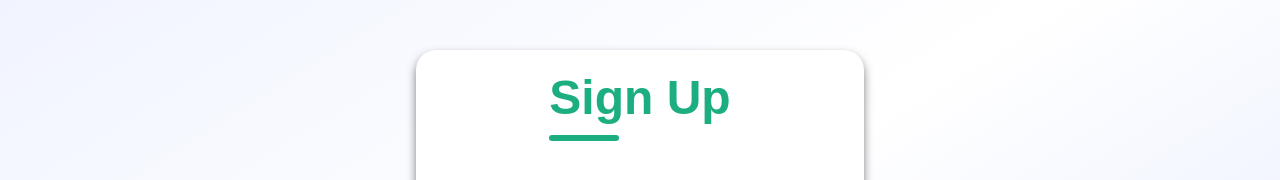
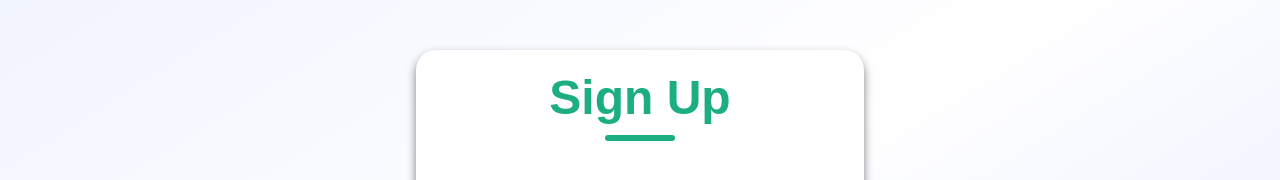
Before and after one commit to NelMatrix743/simple_react_sign_in_up, a React (Vite) app: page / in a window 1280 px wide. Shown: the part 138-318 px from the top of the page. Built offline with nearby package versions, Linux system fonts and the light colour scheme.

Commit message:
center align header section

```diff
--- a/src/Components/AuthSection/AuthSection.css
+++ b/src/Components/AuthSection/AuthSection.css
@@ -18,6 +18,14 @@
 }
 
 
+.header-section {
+    width: 100%;
+    display: flex;
+    flex-direction: column;
+    justify-content: center;
+    align-items: center;
+}
+
 .header-text {
     color: #1CAE81;
     font-size: 48px;
@@ -26,6 +34,7 @@
 }
 
 .underline {
+    display: inline;
     width: 70px;
     height: 6px;
     background: #1CAE81;
```
